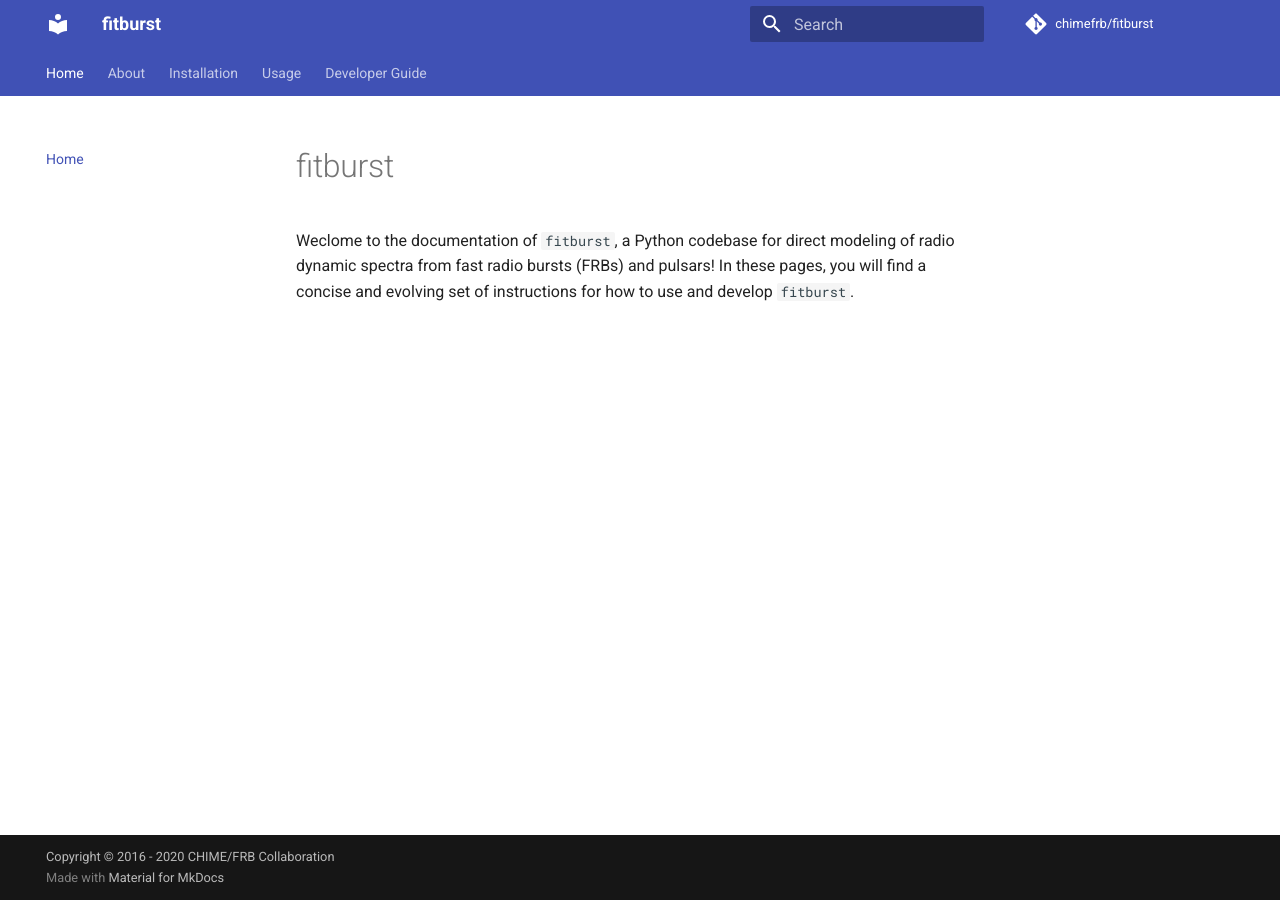
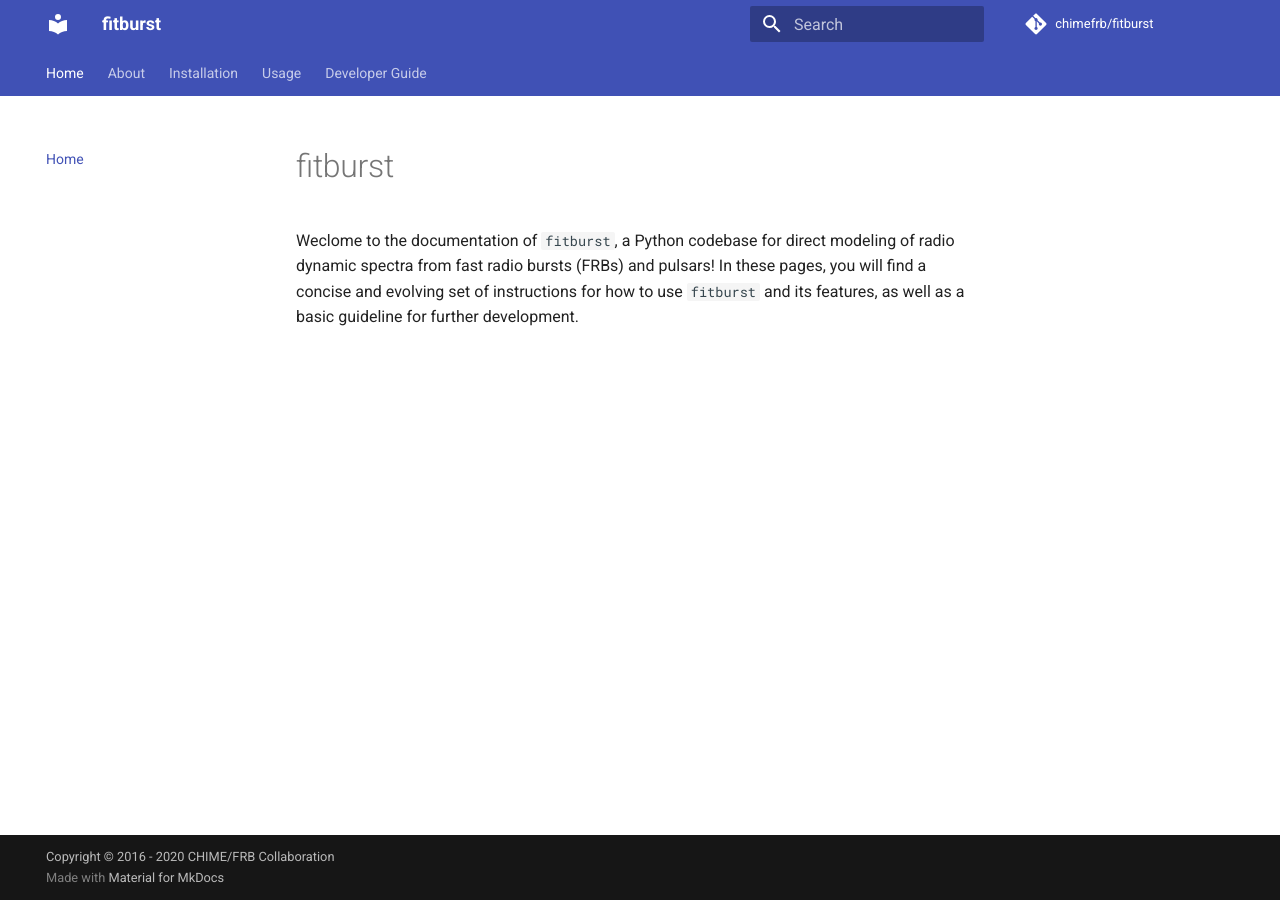
Before and after one commit to CHIMEFRB/fitburst, an MkDocs documentation site: the page built from docs/index.md, in a window 1280 px wide. Built offline with MkDocs 1.6.1 and Material for MkDocs 9.7.7, drawn with Linux system fonts in a browser that asks for light colours; comment, search, counter and statistics services are not loaded.

Commit message:
re-worked landing page.

```diff
--- a/docs/index.md
+++ b/docs/index.md
@@ -1,3 +1,3 @@
 # fitburst
 
-Weclome to the documentation of `fitburst`, a Python codebase for direct modeling of radio dynamic spectra from fast radio bursts (FRBs) and pulsars! In these pages, you will find a concise and evolving set of instructions for how to use and develop `fitburst`.
+Weclome to the documentation of `fitburst`, a Python codebase for direct modeling of radio dynamic spectra from fast radio bursts (FRBs) and pulsars! In these pages, you will find a concise and evolving set of instructions for how to use `fitburst` and its features, as well as a basic guideline for further development.
```
